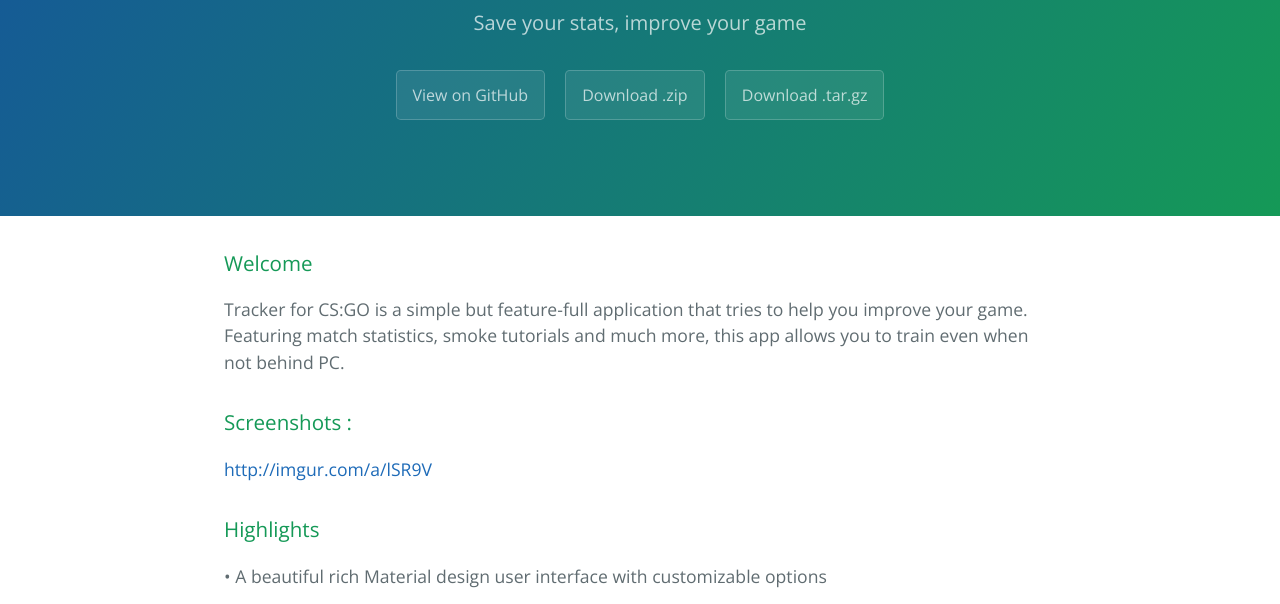
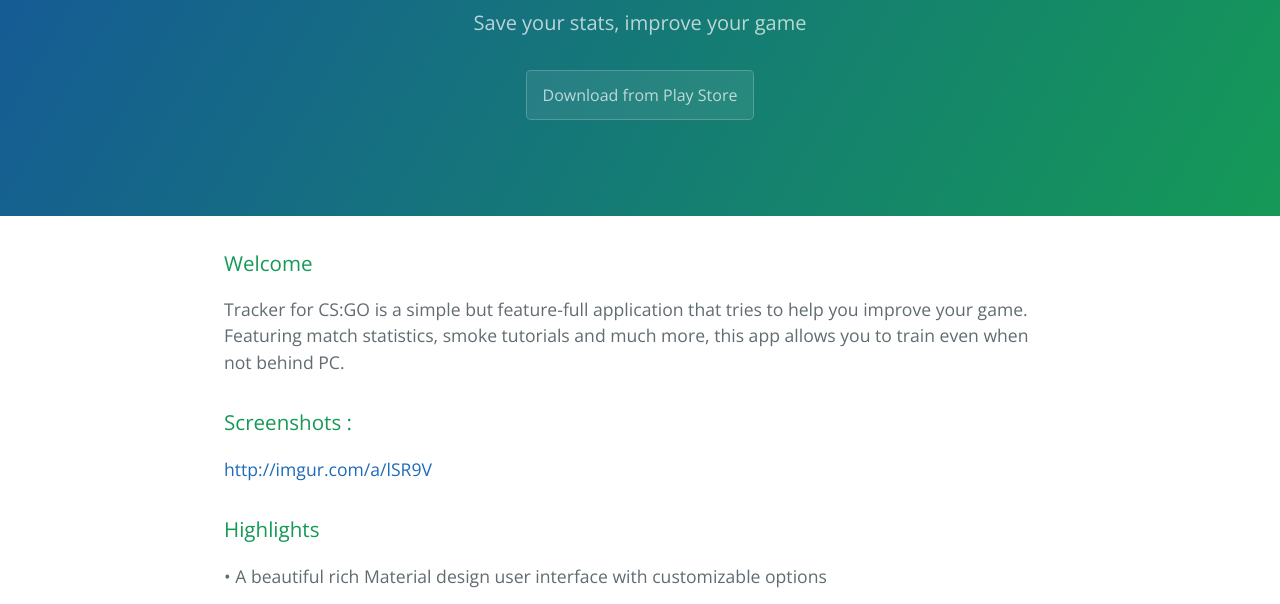
Before and after one commit to randhika/csgotrackr, a plain HTML site: page index.html in a window 1280 px wide. Shown: the part 167-771 px from the top of the page. Drawn offline with nearby package versions, Linux system fonts and the light colour scheme.

Commit message:
Update index.html

```diff
--- a/index.html
+++ b/index.html
@@ -13,9 +13,8 @@
     <section class="page-header">
       <h1 class="project-name">CS:GO Tracker</h1>
       <h2 class="project-tagline">Save your stats, improve your game</h2>
-      <a href="https://github.com/Possimpible/csgotracker" class="btn">View on GitHub</a>
-      <a href="https://github.com/Possimpible/csgotracker/zipball/master" class="btn">Download .zip</a>
-      <a href="https://github.com/Possimpible/csgotracker/tarball/master" class="btn">Download .tar.gz</a>
+      <a href="https://play.google.com/store/apps/details?id=com.palascak.android.cstogo" class="btn">Download from Play Store</a>
+
     </section>
 
     <section class="main-content">
```
